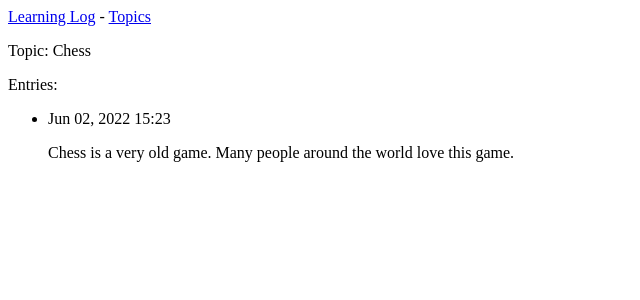
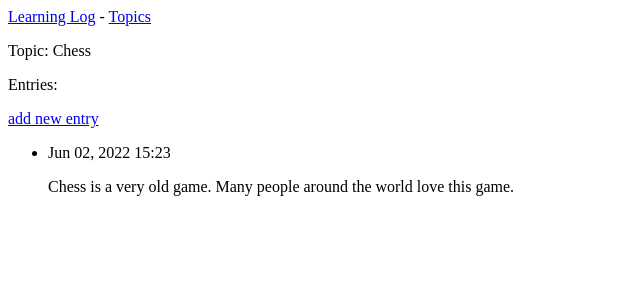
Before and after one commit to tsydypov/learning_log, a Django app: page /topics/1/ in a window 1280 px wide. Shown: the top 300 px of the page, without its empty margins (0-640 px from the left). Run offline with Django 4.2, Linux system fonts and the light colour scheme; data comes from the database, SQL or seed files in the repository; both versions use the stored data as it was after the commit.

Commit message:
added form for new entries

```diff
--- a/learning_logs/templates/learning_logs/topic.html
+++ b/learning_logs/templates/learning_logs/topic.html
@@ -5,6 +5,9 @@
 <p>Topic: {{ topic }}</p>
 
 <p>Entries:</p>
+<p>
+    <a href="{% url 'learning_logs:new_entry' topic.id %}">add new entry</a>
+</p>
 <ul>
     {% for entry in entries %}
     <li>
--- a/learning_logs/urls.py
+++ b/learning_logs/urls.py
@@ -14,5 +14,8 @@ urlpatterns = [
     path('topics/<topic_id>/', views.topic, name='topic'),
 
     # Page for adding a new topic
-    path('new_topic/', views.new_topic, name='new_topic')
+    path('new_topic/', views.new_topic, name='new_topic'),
+
+    # Page for adding a new entry
+    path('new_entry/<topic_id>/', views.new_entry, name='new_entry'),
 ]
--- a/learning_logs/views.py
+++ b/learning_logs/views.py
@@ -4,7 +4,7 @@ from django.http import HttpResponseRedirect
 from django.urls import reverse
 
 from .models import Topic
-from .forms import TopicForm
+from .forms import TopicForm, EntryForm
 
 # Create your views here.
 
@@ -29,7 +29,7 @@ def topic(request, topic_id):
 
 
 def new_topic(request):
-    """Add new topic"""
+    """Add a new topic"""
     if request.method != 'POST':
         # No data submitted; create a blank form.
         form = TopicForm()
@@ -41,3 +41,23 @@ def new_topic(request):
 
     context = {'form': form}
     return render(request, 'learning_logs/new_topic.html', context)
+
+
+def new_entry(request, topic_id):
+    """Add a new entry"""
+    topic = Topic.objects.get(id=topic_id)
+
+    if request.method != 'POST':
+        # No data submitted; create a blank form.
+        form = EntryForm()
+    else:
+        # POST data submitted, process data
+        form = EntryForm(data=request.POST)
+        if form.is_valid():
+            new_entry = form.save(commit=False)
+            new_entry.topic = topic
+            new_entry.save()
+            return HttpResponseRedirect(reverse('learning_logs:topic', args=[topic_id]))
+
+    context = {'topic': topic, 'form': form}
+    return render(request, 'learning_logs/new_entry.html', context)
```
Also changed, not shown: learning_logs/forms.py (+10 -1 lines), learning_logs/templates/learning_logs/new_entry.html (added, +14 -0 lines), db.sqlite3.
